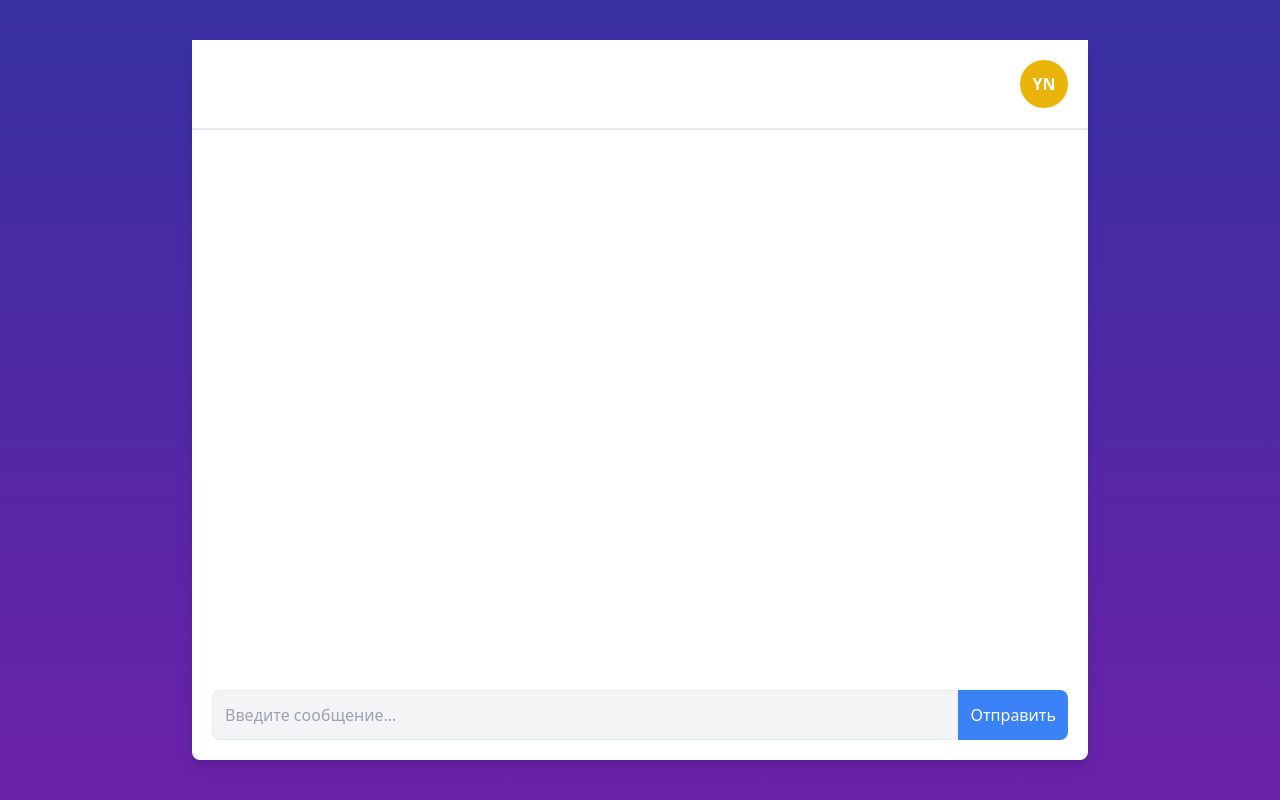
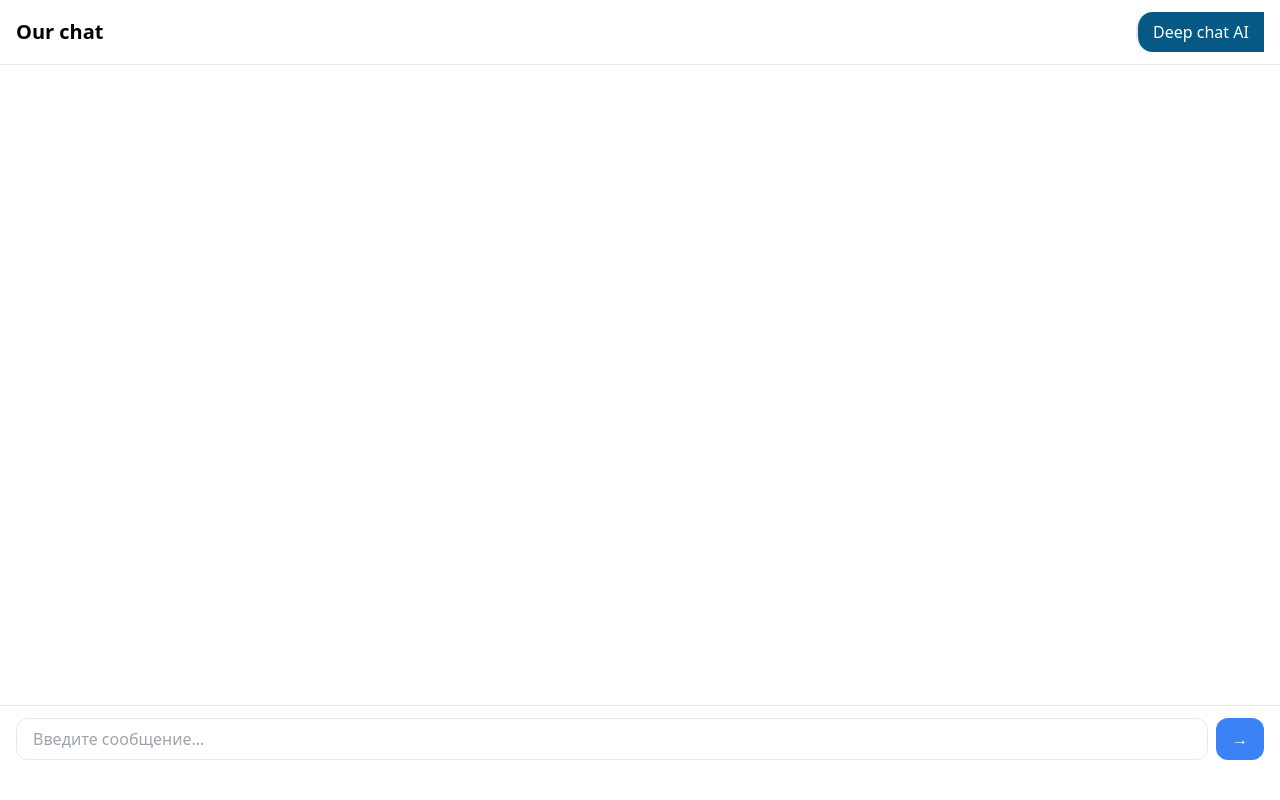
Before and after one commit to Yirtimd/tma_deep_seek_reasoner_bot, a Next.js app: page / in a window 1280 px wide. Built offline with nearby package versions, Linux system fonts and the light colour scheme.

Commit message:
edit view chat and logic

```diff
--- a/components/Chat.js
+++ b/components/Chat.js
@@ -4,31 +4,31 @@ import { useDispatch, useSelector } from 'react-redux';
 const Chat = () => {
   const [input, setInput] = useState('');
   const [keyboardHeight, setKeyboardHeight] = useState(0);
+  const [isLoading, setIsLoading] = useState(false);
+  const [error, setError] = useState(null);
   const messages = useSelector((state) => state.chat.messages);
   const dispatch = useDispatch();
 
-  // Отслеживаем изменение высоты экрана при появлении клавиатуры
+  // Обработчик изменения размера экрана
   useEffect(() => {
     const handleResize = () => {
       const windowHeight = window.innerHeight;
       const viewportHeight = window.visualViewport.height;
-      const newKeyboardHeight = windowHeight - viewportHeight;
-      setKeyboardHeight(newKeyboardHeight);
+      setKeyboardHeight(windowHeight - viewportHeight);
     };
 
-    if (window.visualViewport) {
-      window.visualViewport.addEventListener('resize', handleResize);
+    const viewport = window.visualViewport;
+    if (viewport) {
+      viewport.addEventListener('resize', handleResize);
+      return () => viewport.removeEventListener('resize', handleResize);
     }
-
-    return () => {
-      if (window.visualViewport) {
-        window.visualViewport.removeEventListener('resize', handleResize);
-      }
-    };
   }, []);
 
   const handleSend = async () => {
-    if (input.trim()) {
+    if (!input.trim()) return;
+
+    setIsLoading(true);
+    setError(null);
     dispatch({ type: 'ADD_MESSAGE', payload: { text: input, sender: 'user' } });
     setInput('');
 
@@ -37,69 +37,150 @@ const Chat = () => {
         method: 'POST',
         headers: {
           'Content-Type': 'application/json',
-            'Authorization': `Bearer ${process.env.API_KEY}`,
+          'Authorization': `Bearer ${process.env.NEXT_PUBLIC_DEEPSEEK_API_KEY}`,
         },
         body: JSON.stringify({ messages: [{ role: 'user', content: input }] }),
       });
 
-        const data = await response.json();
-        dispatch({ type: 'ADD_MESSAGE', payload: { text: data.content, sender: 'bot' } });
+      if (!response.ok) {
+        const errorData = await response.json();
+        throw new Error(errorData.error || 'Ошибка API');
+      }
+
+      const reader = response.body.getReader();
+      const decoder = new TextDecoder();
+      let buffer = '';
+      let assistantMessage = '';
+
+      // Создаем новое сообщение бота
+      dispatch({
+        type: 'ADD_MESSAGE',
+        payload: { text: '', sender: 'bot' }
+      });
+
+      const processChunk = async () => {
+        const { done, value } = await reader.read();
+
+        if (done) {
+          setIsLoading(false);
+          return;
+        }
+
+        buffer += decoder.decode(value, { stream: true });
+
+        // Разделяем чанки по переносу строки
+        const chunks = buffer.split('\n');
+        buffer = chunks.pop() || '';
+
+        for (const chunk of chunks) {
+          const trimmedChunk = chunk.trim();
+          if (!trimmedChunk) continue;
+
+          try {
+            const jsonStr = trimmedChunk.replace(/^data: /, '');
+            const parsed = JSON.parse(jsonStr);
+
+            if (parsed.content !== undefined) {
+              assistantMessage += parsed.content;
+
+              // Обновляем последнее сообщение
+              dispatch({
+                type: 'UPDATE_LAST_MESSAGE',
+                payload: {
+                  text: assistantMessage,
+                  sender: 'bot'
+                }
+              });
+
+              // Даем время на рендеринг
+              await new Promise(resolve => setTimeout(resolve, 10));
+            }
+          } catch (err) {
+            console.error('Ошибка парсинга чанка:', err, 'Чанк:', trimmedChunk);
+          }
+        }
+
+        processChunk();
+      };
+
+      processChunk();
+
     } catch (error) {
-        console.error('Ошибка при запросе к API:', error);
-      }
+      console.error('Ошибка запроса:', error);
+      setError(error.message);
+      setIsLoading(false);
     }
   };
 
   return (
-    <div className="flex flex-col h-screen items-center justify-center bg-gradient-to-b from-indigo-800 to-purple-800 text-white">
-      <div className="container mx-auto shadow-lg rounded-lg bg-white h-[90vh] w-[90vw] max-w-4xl flex flex-col">
+    <div className="fixed inset-0 bg-white">
+      <div className="flex flex-col h-full">
         {/* Шапка чата */}
-        <div className="px-5 py-5 flex justify-between items-center bg-white border-b-2">
-          <div className="font-semibold text-2xl">You_AI_Chat</div>
-          <div className="h-12 w-12 p-2 bg-yellow-500 rounded-full text-white font-semibold flex items-center justify-center">
-            YN
+        <div className="px-4 py-3 border-b flex items-center justify-between">
+          <div className="font-bold text-xl">Our chat</div>
+          <div className="w-32 h-10 bg-sky-800 rounded-tl-2xl rounded-bl-2xl flex items-center justify-center border-l-2 text-white">
+            Deep chat AI
           </div>
         </div>
 
-        {/* Контейнер для сообщений */}
-        <div className="flex-1 overflow-y-auto px-5 py-5">
+        {/* Область сообщений */}
+        <div
+          className="flex-1 overflow-y-auto px-4 py-4"
+          style={{
+            maxHeight: `calc(100vh - ${keyboardHeight > 0 ?
+              `160px - ${keyboardHeight}px` : '160px'})`
+          }}
+        >
           {messages.map((msg, index) => (
             <div
               key={index}
-              className={`flex ${msg.sender === 'user' ? 'justify-end' : 'justify-start'} mb-4`}
+              className={`flex ${msg.sender === 'user' ? 'justify-end' : 'justify-start'} mb-3`}
             >
               <div
-                className={`py-3 px-4 max-w-[70%] ${
+                className={`max-w-[85%] rounded-2xl px-4 py-2 ${
                   msg.sender === 'user'
-                    ? 'bg-blue-400 rounded-bl-3xl rounded-tl-3xl rounded-tr-xl text-white'
-                    : 'bg-gray-400 rounded-br-3xl rounded-tr-3xl rounded-tl-xl text-white'
+                    ? 'bg-blue-500 text-white rounded-br-none'
+                    : 'bg-gray-100 text-gray-800 rounded-bl-none'
                 }`}
               >
                 {msg.text}
               </div>
             </div>
           ))}
+          {isLoading && (
+            <div className="flex justify-start mb-3">
+              <div className="bg-gray-100 text-gray-800 px-4 py-2 rounded-2xl rounded-bl-none">
+                Печатает...
+              </div>
+            </div>
+          )}
         </div>
 
-        {/* Поле ввода и кнопка отправки */}
+        {/* Поле ввода */}
         <div
-          className="flex w-full p-5 transition-all duration-300"
-          style={{ marginBottom: keyboardHeight }}
+          className="border-t px-4 py-3 bg-white"
+          style={{
+            paddingBottom: keyboardHeight > 0 ? `${keyboardHeight}px` : '0'
+          }}
         >
+          <div className="flex gap-2">
             <input
               type="text"
               value={input}
               onChange={(e) => setInput(e.target.value)}
               onKeyPress={(e) => e.key === 'Enter' && handleSend()}
-            className="flex-1 p-3 rounded-l-lg bg-gray-100 border border-1 border-zinc-300 border-opacity-30 text-gray-800 outline-none"
+              className="flex-1 rounded-xl border px-4 py-2 focus:outline-none focus:ring-2 focus:ring-blue-500"
               placeholder="Введите сообщение..."
+              disabled={isLoading}
             />
             <button
               onClick={handleSend}
-            className="p-3 bg-blue-500 rounded-r-lg hover:bg-blue-600 text-white"
+              className="bg-blue-500 text-white px-4 py-2 rounded-xl hover:bg-blue-600 disabled:opacity-50"
+              disabled={isLoading}
             >
-            Отправить
+              →
             </button>
+          </div>
         </div>
       </div>
     </div>
--- a/pages/api/chat.js
+++ b/pages/api/chat.js
@@ -1,26 +1,35 @@
 import { OpenAI } from 'openai';
 
 const openai = new OpenAI({
-  apiKey: process.env.DEEPSEEK_API_KEY,
+  apiKey: process.env.DEEPSEEK_API_KEY, // Убедитесь, что ключ API задан в .env
   baseURL: 'https://api.deepseek.com',
 });
 
 export default async function handler(req, res) {
   if (req.method === 'POST') {
-    const { messages } = req.body;
-
     try {
       const response = await openai.chat.completions.create({
         model: 'deepseek-reasoner',
-        messages,
-        max_tokens: 500,
+        messages: req.body.messages,
+        stream: true,
       });
 
-      res.status(200).json(response.choices[0].message);
+      res.setHeader('Content-Type', 'text/event-stream');
+      res.setHeader('Cache-Control', 'no-cache');
+      res.setHeader('Connection', 'keep-alive');
+
+      for await (const chunk of response) {
+        const content = chunk.choices[0]?.delta?.content || '';
+        res.write(`data: ${JSON.stringify({ content })}\n`); // Важно: только \n
+        await new Promise(resolve => setTimeout(resolve, 50)); // Имитация задержки
+      }
+
+      res.end();
     } catch (error) {
-      res.status(500).json({ error: 'Ошибка при запросе к API Deepseek' });
+      console.error('Error:', error);
+      res.status(500).json({ error: error.message });
     }
   } else {
-    res.status(405).json({ error: 'Метод не поддерживается' });
+    res.status(405).json({ error: 'Method not allowed' });
   }
 }
--- a/store/store.js
+++ b/store/store.js
@@ -11,6 +11,15 @@ const chatReducer = (state = initialState, action) => {
         ...state,
         messages: [...state.messages, action.payload],
       };
+    case 'UPDATE_LAST_MESSAGE':
+      return {
+        ...state,
+        messages: state.messages.map((msg, index) =>
+          index === state.messages.length - 1
+            ? { ...msg, text: action.payload.text } // Обновляем текст последнего сообщения
+            : msg
+        ),
+      };
     default:
       return state;
   }
```
Lines whose indentation alone changed are shown as unchanged.
